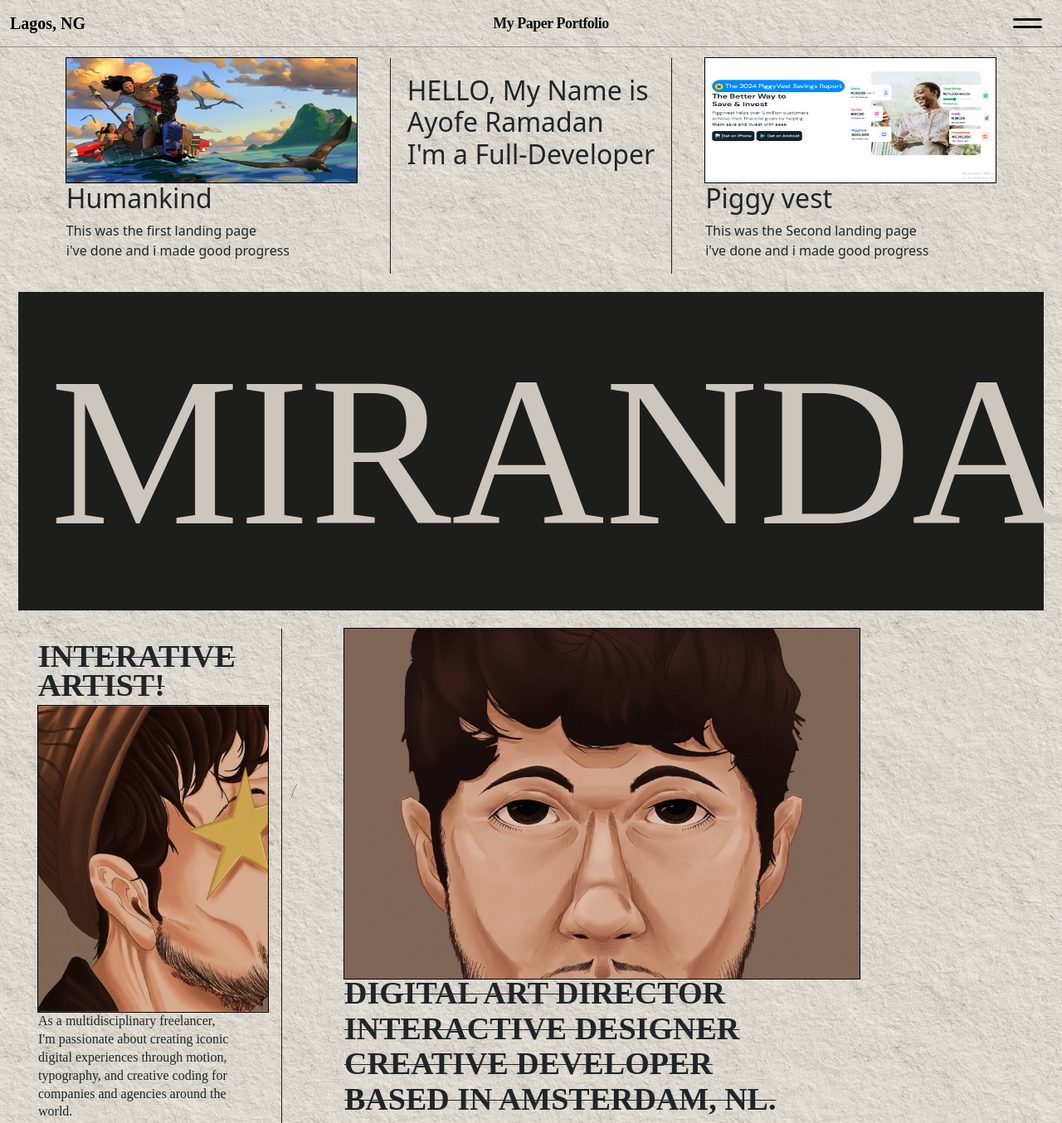
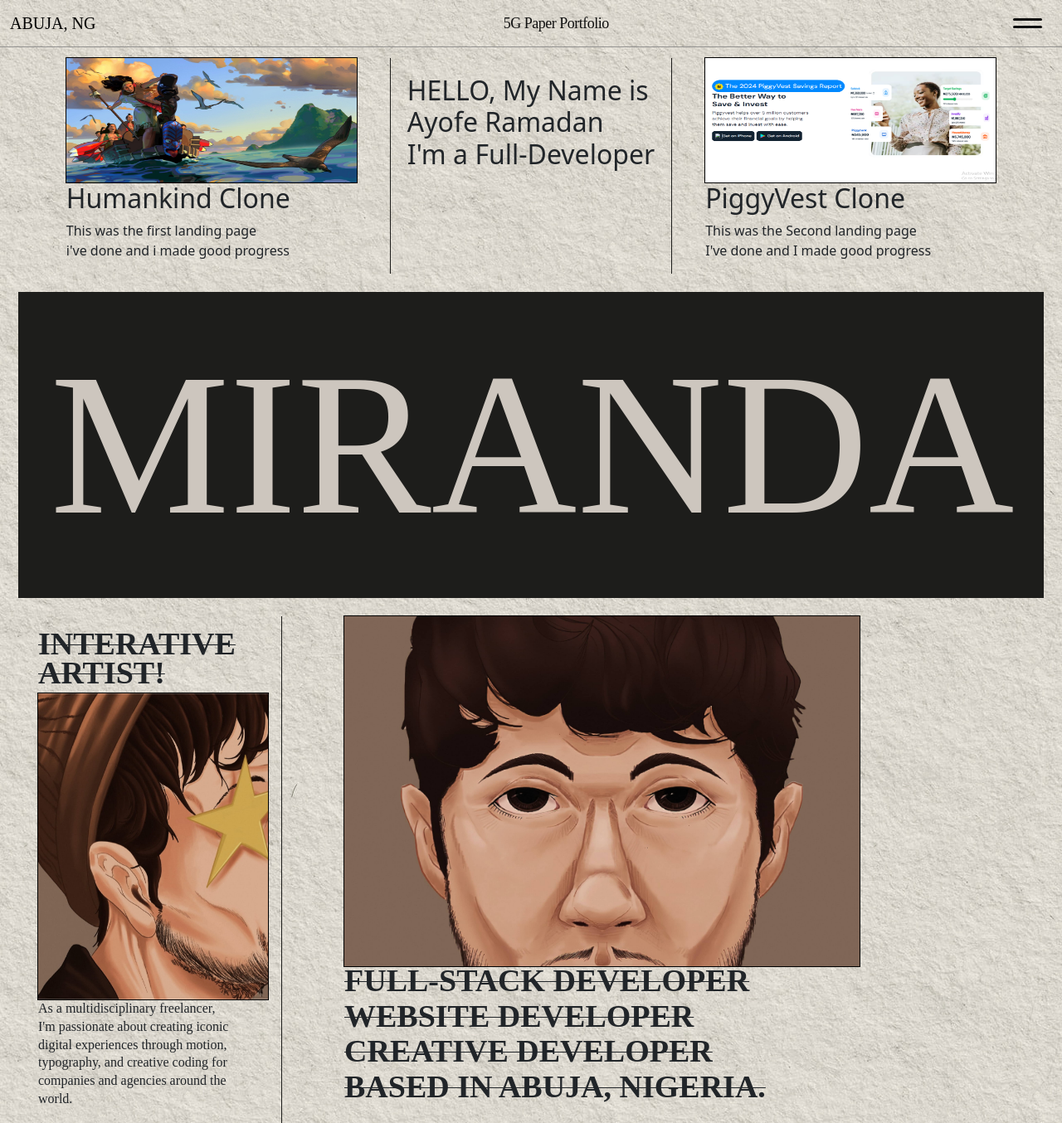
Before and after one commit to Zyper5G/Miranda-Clone, a plain HTML site: page index.html in a window 1280 px wide. Shown: the top 1354 px of the page at 83% size. Drawn offline with nearby package versions, Linux system fonts and the light colour scheme.

Commit message:
update message

```diff
--- a/index.html
+++ b/index.html
@@ -19,10 +19,10 @@
  <nav class="navbar">
             <div class="container-fluid d-flex justify-content-between align-items-center">
 
-                <span class="navbar-brand">Lagos, NG</span>
+                <span class="navbar-brand fw-lighter">ABUJA, NG</span>
 
 
-                <span class="navbar-logo mx-auto">My Paper Portfolio</span>
+                <span class="navbar-logo mx-auto fw-lighter">5G Paper Portfolio</span>
 
                 <!-- Right: Two-line Hamburger -->
                 <button class="navbar-toggler custom-2line" type="button" data-bs-toggle="offcanvas"
@@ -57,7 +57,7 @@
     <div>
       <a href="https://humankind-clone-psi.vercel.app/" class="sec-1-11"><img
           src="./Multimedia/KeyArt_Oceania_3840x2160 (2) (1).jpg" width="350px" height="150px" alt="" /></a>
-      <h2>Humankind</h2>
+      <h2>Humankind Clone</h2>
       <p>
         This was the first landing page <br />i've done and i made good
         progress
@@ -73,9 +73,9 @@
     <div>
       <a href="https://zyper5g.github.io/Piggyvest-Clone/" class="sec-1-11"><img src="./Multimedia/Screenshot (13).png"
           alt="" width="350px" height="150px" /></a>
-      <h2>Piggy vest</h2>
+      <h2>PiggyVest Clone</h2>
       <p>
-        This was the Second landing page <br />i've done and i made good
+        This was the Second landing page <br />I've done and I made good
         progress
       </p>
     </div>
@@ -103,10 +103,10 @@
       <div>
         <img src="./Multimedia/imgi_16_605c62f4c78c4ba46a1268be_avatar-1.jpg" alt="" width="621px" height="422px"
           class="yyy" />
-        <h2 class="bby">DIGITAL ART DIRECTOR</h2>
-        <h2 class="bby">INTERACTIVE DESIGNER</h2>
+        <h2 class="bby">FULL-STACK DEVELOPER</h2>
+        <h2 class="bby">WEBSITE DEVELOPER</h2>
         <h2 class="bby">CREATIVE DEVELOPER</h2>
-        <h2 class="bby">BASED IN AMSTERDAM, NL.</h2>
+        <h2 class="bby">BASED IN ABUJA, NIGERIA.</h2>
       </div>
     </div>
   </section>
--- a/project.css
+++ b/project.css
@@ -137,7 +137,7 @@ body {
 
 .head.h {
   padding: 3vw;
-  font-size: 20vw;
+  font-size: 19vw;
   margin: 22px;
     font-family: "IM Fell French Canon", serif;
 }
@@ -188,7 +188,9 @@ body {
   padding: 4.5vw 1vw 1vw;
   font-size: 16.6vw;
   margin: 22px;
+  font-family: "IM Fell French Canon", serif;
 }
+
 
 .postage {
   width: 20vw;
```
